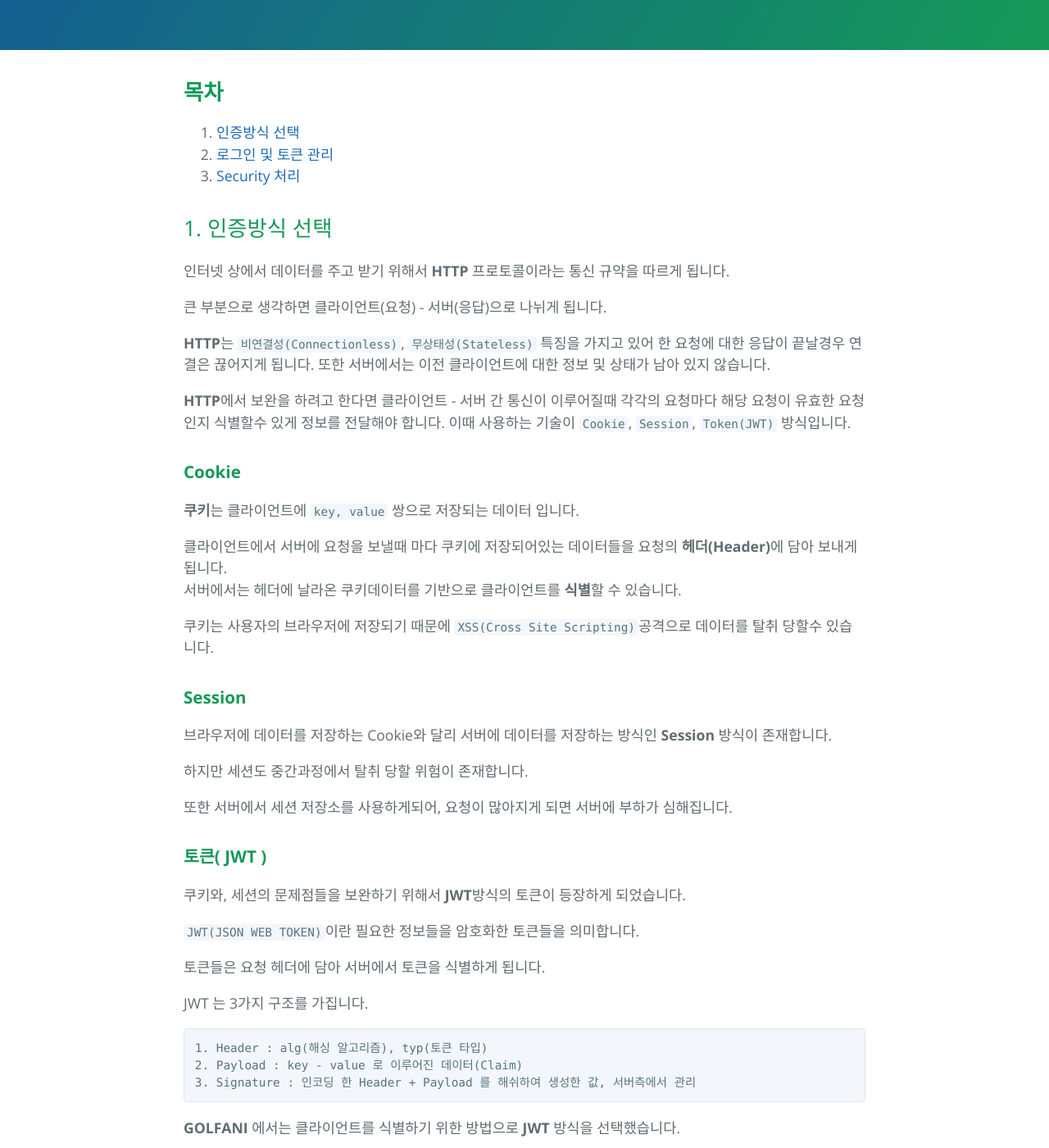
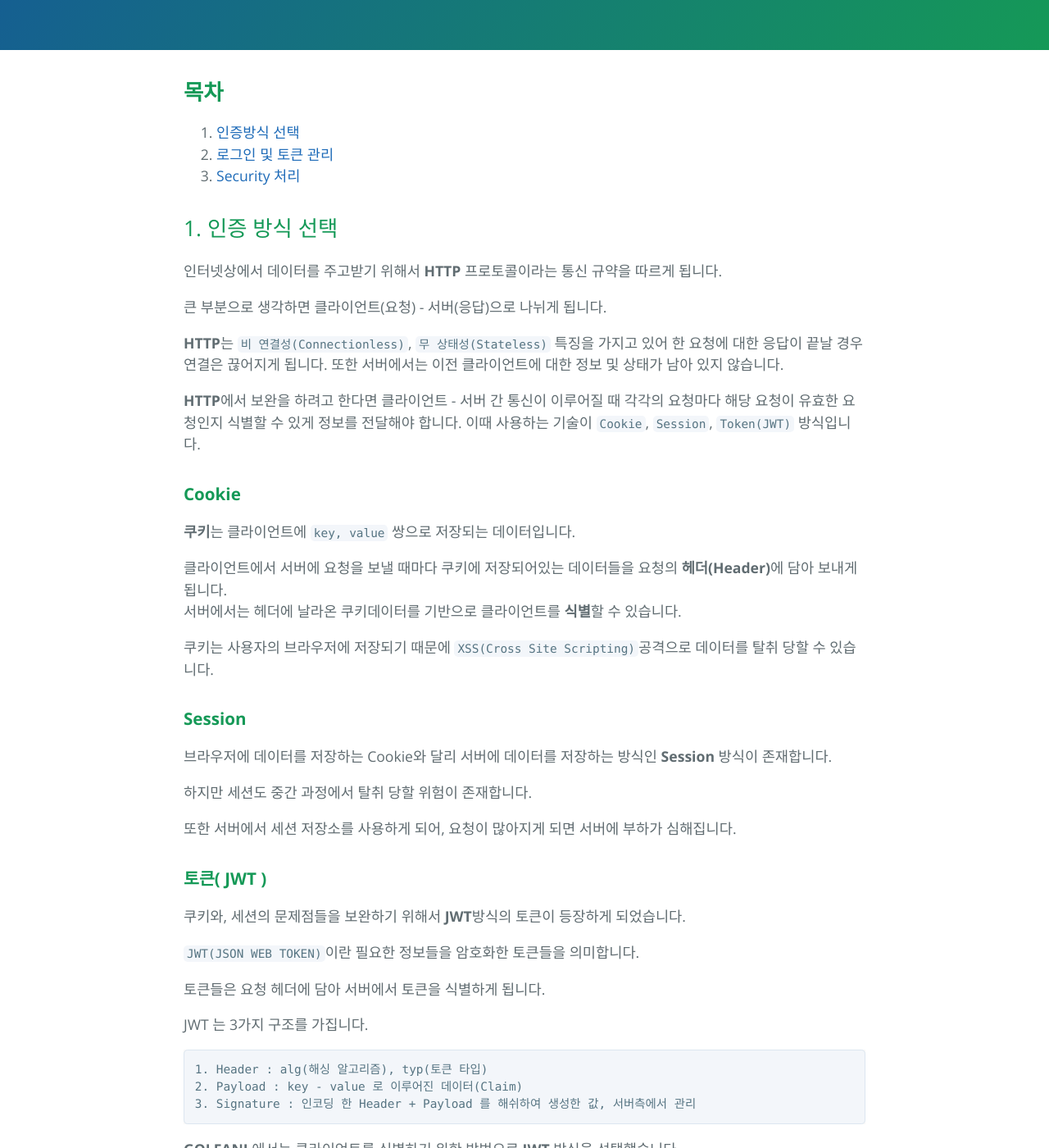
Before and after one commit to golfani/golfani-BLOG, a Jekyll site: the page built from _posts/2022-02-23-front-security.markdown, in a window 1280 px wide and 1400 px high, scrolled down 322 px. Shown: the whole window at 82% size. Built offline with Jekyll 4.4.1, drawn with Linux system fonts in a browser that asks for light colours; some of the changed text lies outside the part shown.

````diff
--- a/_posts/2022-02-23-front-security.markdown
+++ b/_posts/2022-02-23-front-security.markdown
@@ -10,31 +10,31 @@ categories: front
 1. [로그인 및 토큰 관리](#2-%EB%A1%9C%EA%B7%B8%EC%9D%B8-%EB%B0%8F-%ED%86%A0%ED%81%B0-%EA%B4%80%EB%A6%AC)
 2. [Security 처리](#3-security-%EC%B2%98%EB%A6%AC)
 
-## 1. 인증방식 선택
-인터넷 상에서 데이터를 주고 받기 위해서 **HTTP** 프로토콜이라는 통신 규약을 따르게 됩니다.
+## 1. 인증 방식 선택
+인터넷상에서 데이터를 주고받기 위해서 **HTTP** 프로토콜이라는 통신 규약을 따르게 됩니다.
 
 큰 부분으로 생각하면 클라이언트(요청) - 서버(응답)으로 나뉘게 됩니다.
 
-**HTTP**는 `비연결성(Connectionless)`, `무상태성(Stateless)` 특징을 가지고 있어 한 요청에 대한 응답이 끝날경우 연결은 끊어지게 됩니다. 또한 서버에서는 이전 클라이언트에 대한 정보 및 상태가 남아 있지 않습니다.
+**HTTP**는 `비 연결성(Connectionless)`, `무 상태성(Stateless)` 특징을 가지고 있어 한 요청에 대한 응답이 끝날 경우 연결은 끊어지게 됩니다. 또한 서버에서는 이전 클라이언트에 대한 정보 및 상태가 남아 있지 않습니다.
 
-**HTTP**에서 보완을 하려고 한다면 클라이언트 - 서버 간 통신이 이루어질때
-각각의 요청마다 해당 요청이 유효한 요청인지 식별할수 있게 정보를 전달해야 합니다.
+**HTTP**에서 보완을 하려고 한다면 클라이언트 - 서버 간 통신이 이루어질 때
+각각의 요청마다 해당 요청이 유효한 요청인지 식별할 수 있게 정보를 전달해야 합니다.
 이때 사용하는 기술이 `Cookie`, `Session`, `Token(JWT)` 방식입니다.
 
 ### **Cookie**
-**쿠키**는 클라이언트에 `key, value` 쌍으로 저장되는 데이터 입니다.
+**쿠키**는 클라이언트에 `key, value` 쌍으로 저장되는 데이터입니다.
 
-클라이언트에서 서버에 요청을 보낼때 마다 쿠키에 저장되어있는 데이터들을 요청의 **헤더(Header)**에 담아 보내게 됩니다.
+클라이언트에서 서버에 요청을 보낼 때마다 쿠키에 저장되어있는 데이터들을 요청의 **헤더(Header)**에 담아 보내게 됩니다.
 서버에서는 헤더에 날라온 쿠키데이터를 기반으로 클라이언트를 **식별**할 수 있습니다.
 
-쿠키는 사용자의 브라우저에 저장되기 때문에 `XSS(Cross Site Scripting)`공격으로 데이터를 탈취 당할수 있습니다.
+쿠키는 사용자의 브라우저에 저장되기 때문에 `XSS(Cross Site Scripting)`공격으로 데이터를 탈취 당할 수 있습니다.
 
 ### **Session**
 브라우저에 데이터를 저장하는 Cookie와 달리 서버에 데이터를 저장하는 방식인 **Session** 방식이 존재합니다.
 
-하지만 세션도 중간과정에서 탈취 당할 위험이 존재합니다.
+하지만 세션도 중간 과정에서 탈취 당할 위험이 존재합니다.
 
-또한 서버에서 세션 저장소를 사용하게되어, 요청이 많아지게 되면 서버에 부하가 심해집니다.
+또한 서버에서 세션 저장소를 사용하게 되어, 요청이 많아지게 되면 서버에 부하가 심해집니다.
 
 ### **토큰( JWT )**
 쿠키와, 세션의 문제점들을 보완하기 위해서 **JWT**방식의 토큰이 등장하게 되었습니다.
@@ -95,12 +95,12 @@ export function* loginSaga() {
 }
 ```
 #### **AccessToken, RefreshToken**
-기존 단일토큰 JWT 방식을 사용하게 되면 토큰이 제3자에게 탈취 당했을 경우, 토큰이 유효한 기간동안 보안에 취약하게 됩니다.
+기존 단일 토큰 JWT 방식을 사용하게 되면 토큰이 제3자에게 탈취 당했을 경우, 토큰이 유효한 기간 동안 보안에 취약하게 됩니다.
 -> 토큰의 유효시간을 길게 가져가면 보안에 더 취약하게 됩니다.
-만약, 토큰 유효기간을 짧게 가져간다면 사용자 입장에서는 로그인을 새롭게 계속해서 토큰을 새로 발급 받아야 하므로 불편함을 겪게 됩니다.
+만약, 토큰 유효기간을 짧게 가져간다면 사용자 입장에서는 로그인을 새롭게 계속해서 토큰을 새로 발급받아야 하므로 불편함을 겪게 됩니다.
 
-이때, 토큰의 유효기간을 짧게 가져가면서 사용자가 편리하게 느낄수 있는 방법이 없나? 에 대한 답이
-`AccessToken`, `RefreshToken` 두가지 토큰을 이용한 JWT 방식입니다.
+이때, 토큰의 유효기간을 짧게 가져가면서 사용자가 편리하게 느낄 수 있는 방법이 없나? 에 대한 답이
+`AccessToken`, `RefreshToken` 두 가지 토큰을 이용한 JWT 방식입니다.
 
 **AccessToken**
 
@@ -112,16 +112,16 @@ export function* loginSaga() {
     토큰의 유효기간을 길게 가져갑니다.
     AccessToken의 유효기간이 만료되었을 경우 RefreshToken을 이용해 AccessToken을 재발급 하게 됩니다.
 
-**AccessToken**이 탈취 당하게 되면 보안에 취약한점은 동일하지만, 유효시간은 짧게 가져갈 수 있습니다.
+**AccessToken**이 탈취 당하게 되면 보안에 취약한 점은 동일하지만, 유효시간은 짧게 가져갈 수 있습니다.
 **RefreshToken**이 만료하게 되면 새롭게 로그인하여 토큰을 재발급 받습니다.
-또한 **RefreshToken**이 탈취 당하게 되면 긴 유효시간 동안 보안에 취약하기 때문에 **RefreshToken**를 잘 관리해야합니다.
+또한 **RefreshToken**이 탈취 당하게 되면 긴 유효시간 동안 보안에 취약하기 때문에 **RefreshToken**를 잘 관리해야 합니다.
 
 ### **토큰 관리**
 **GOLFANI**에서는 어떻게 토큰을 안전하게 관리할까요?
 
 로그인에 성공했을 경우 Response Header에 `AccessToken, RefreshToken`을 담아 옵니다.
 
-토큰관리에 가장 중요한 점은 토큰이 제3자에게 공개되지 않는 것입니다.
+토큰 관리에 가장 중요한 점은 토큰이 제3자에게 공개되지 않는 것입니다.
 `localstorage, sessionstorage, cookie`에 저장하게 되면 XSS 공격에 취약하게 되어 토큰을 탈취당할 가능성이 높습니다.
 실제로 인증에 사용하는 `AccessToken` 클라이언트에 저장하지 않습니다.
 따라서, Response로 담아온 `AccessToken`을 Axios Header에 바로 설정하게 됩니다.
@@ -157,13 +157,13 @@ Axios Interceptor란 Axios가 then, catch로 처리 되기전에 요청이나
     3) 토큰 재발급요청
     4) 기존 요청 재요청
 
-이러한 과정은 유저 입장에서는 딜레이가 발생한다고 느낄수 있을거 같았습니다.
+이러한 과정은 유저 입장에서는 딜레이가 발생한다고 느낄 수 있을거 같았습니다.
 이는 저희가 원하는 프로세스 방향이 아니였습니다.
 
 ### **현재 GOLFANI**
 #### **요청 분리**
-**클라이언트 - 서버**간 요청을 할때 `인증이 필요하지 않은 요청`, `필요한 요청`으로 분리 할 수 있습니다.
-예를 들면 피드페이지에서 로그인을 하지 않은 유저도 피드 게시글들을 확인할 수 있습니다. 하지만, 피드 작성은 할수 없습니다.
+**클라이언트 - 서버**간 요청을 할 때 `인증이 필요하지 않은 요청`, `필요한 요청`으로 분리할 수 있습니다.
+예를 들면 피드 페이지에서 로그인을 하지 않은 유저도 피드 게시글들을 확인할 수 있습니다. 하지만, 피드 작성은 할 수 없습니다.
 
 
 인증이 필요하지 않은 요청은 기존 axios 요청을 이용하여 통신을 하게 되고
@@ -216,4 +216,4 @@ useEffect(() => {
 이러한 방식으로 엑세스 토큰을 재발급하는 프로세스를 만들었습니다.
 
 ## **마침**
-**GOLFANI** 에서 로그인, 토큰관리를 통해 클라이언트 - 서버 간 인증 방식들과 토큰 저장방식에 따른 보안문제도 이해 하게 되었습니다.
+**GOLFANI**에서 로그인, 토큰 관리를 통해 클라이언트 - 서버 간 인증 방식들과 토큰 저장 방식에 따른 보안 문제도 이해하게 되었습니다.
--- /dev/null
+++ b/_posts/2022-03-01-front-image-optimize.markdown
@@ -0,0 +1,6 @@
+---
+layout: default
+title:  "4.Next.js에서 이미지 최적화"
+date:   2022-03-01 16:40:00
+categories: front
+---
````
Also changed, not shown: other parts of _posts/2022-02-23-front-security.markdown (+9 -9 lines), _posts/2022-02-28-front-image.markdown (added, +170 -0 lines), assets/images/cloudFront.png (added), assets/images/ex_large_size.png (added), assets/images/ex_small_size.png (added).
